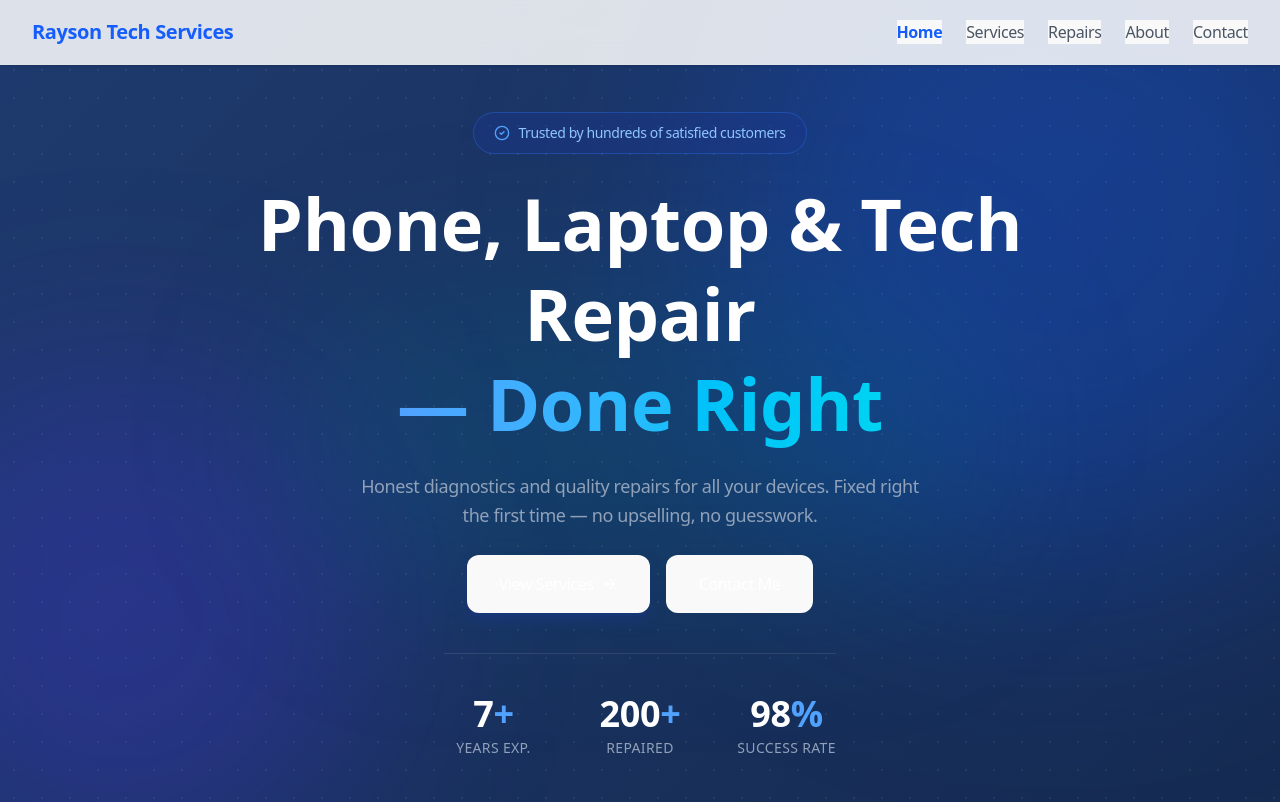
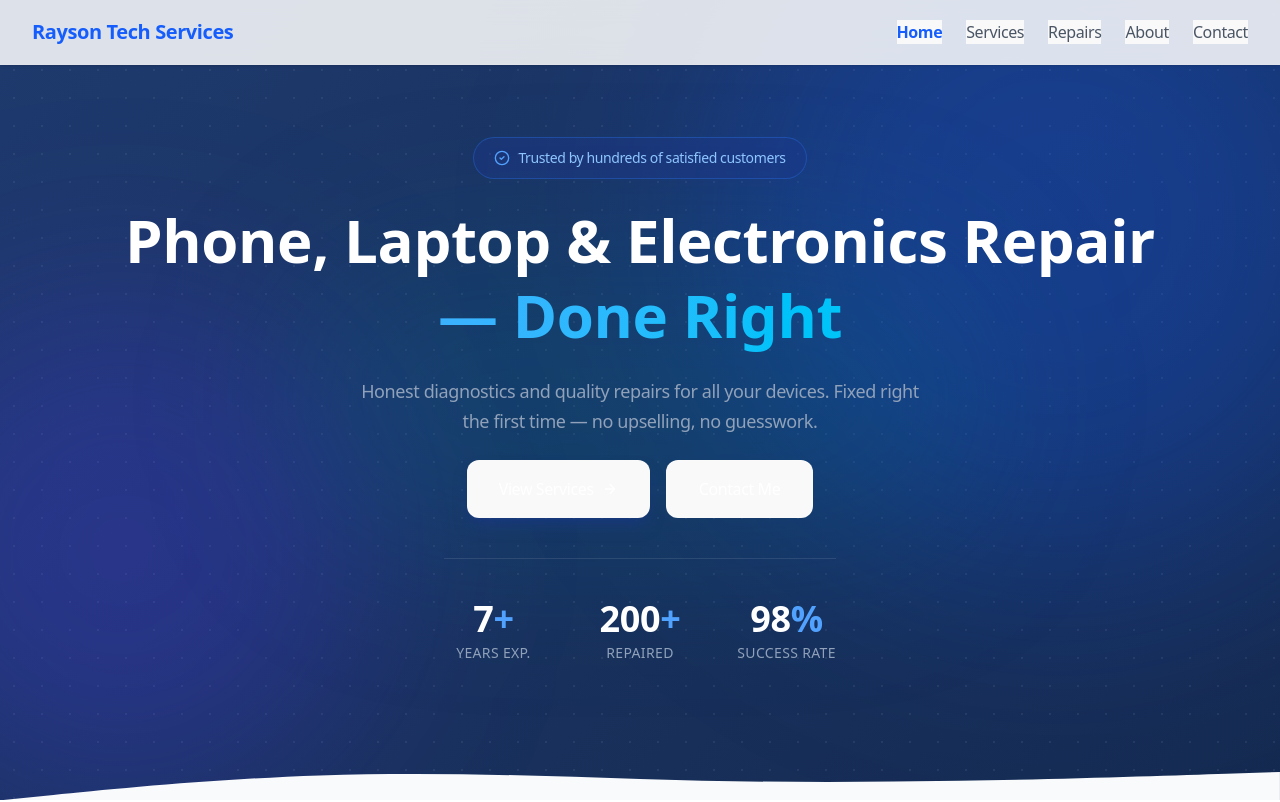
Before and after one commit to hadidi404/hadidi404.github.io, a Vue app: page / in a window 1280 px wide. Shown: the top 802 px of the page. Built offline with nearby package versions, Linux system fonts and the light colour scheme.

Commit message:
Fix hero headline and service card hover animation

```diff
--- a/src/components/sections/HomeSection.vue
+++ b/src/components/sections/HomeSection.vue
@@ -7,7 +7,7 @@
     <div class="absolute bottom-0 -left-32 w-125 h-125 rounded-full bg-indigo-600/25 blur-[100px] pointer-events-none"></div>
     <div class="absolute top-1/2 left-1/2 -translate-x-1/2 -translate-y-1/2 w-175 h-75 rounded-full bg-cyan-700/20 blur-[80px] pointer-events-none"></div>
 
-    <div class="relative z-10 max-w-5xl mx-auto px-8 w-full text-center">
+    <div class="relative z-10 max-w-6xl mx-auto px-8 w-full text-center">
       <div class="flex flex-col items-center space-y-6">
 
         <div v-animate class="w-fit flex items-center gap-2 border border-blue-500/30 py-2.5 px-5 rounded-full text-sm bg-blue-900/40">
@@ -19,9 +19,9 @@
           <p class="text-[14px] font-medium text-blue-300">Trusted by hundreds of satisfied customers</p>
         </div>
 
-        <h1 v-animate="100" class="font-bold text-4xl sm:text-5xl md:text-6xl lg:text-7xl leading-tight text-white">
-          Phone, Laptop &amp; Tech Repair<br class="hidden sm:block" />
-          <span class="text-transparent bg-clip-text bg-linear-to-r from-blue-400 to-cyan-400">
+        <h1 v-animate="100" class="font-bold text-[40px] sm:text-4xl md:text-6xl lg:text-6xl leading-tight text-white">
+          Phone, Laptop &amp; Electronics Repair
+          <span class="block text-transparent bg-clip-text bg-linear-to-r from-blue-400 to-cyan-400 whitespace-nowrap">
             — Done Right
           </span>
         </h1>
--- a/src/components/ui/ServiceCard.vue
+++ b/src/components/ui/ServiceCard.vue
@@ -1,8 +1,6 @@
 <template>
   <div class="w-full grid sm:grid-cols-1 md:grid-cols-2 lg:grid-cols-3 gap-8 ">
-    <div v-for="(group, gIndex) in serviceGroups" :key="gIndex" v-animate="gIndex * 120" class="bg-white rounded-2xl p-8 shadow-sm transition-[box-shadow,border-color,transform] duration-700 ease-in-out
-                hover:shadow-2xl border-gray-100 border-2
-                hover:border-transparent hover:-translate-y-1 space-y-5">
+    <div v-for="(group, gIndex) in serviceGroups" :key="gIndex" v-animate="gIndex * 120" class="bg-white rounded-2xl p-8 shadow-sm border-2 border-gray-100 transition-all duration-700 ease-in-out hover:-translate-y-1 hover:shadow-xl space-y-5">
       <div class="flex items-center justify-center rounded-2xl w-20 h-20 bg-blue-50">
         <svg
           xmlns="http://www.w3.org/2000/svg"
```
